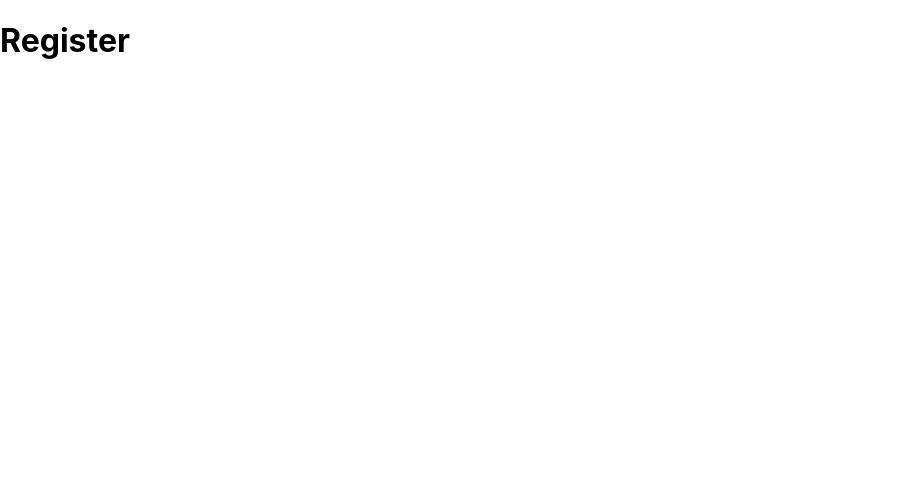
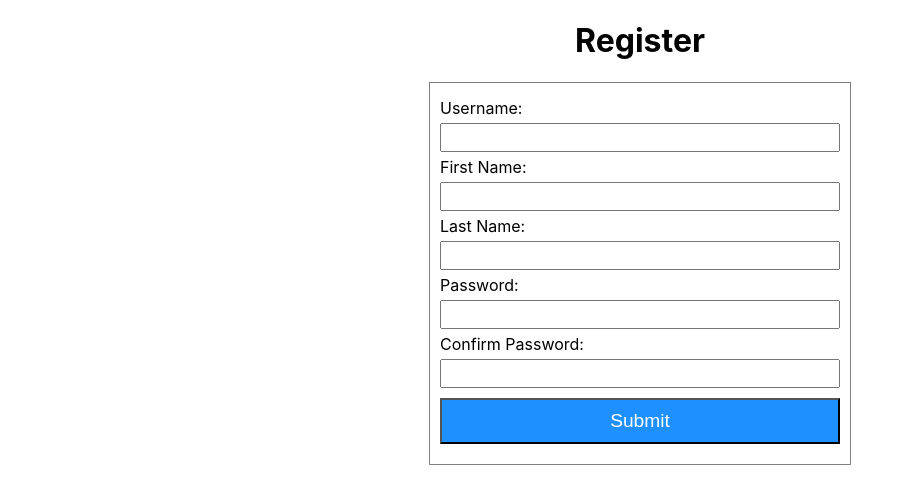
Before and after one commit to andersonhall/ecommerce-store, a React (Create React App) app in the folder frontend/: page /register in a window 1280 px wide. Shown: the top 504 px of the page, without its empty margins (0-912 px from the left). Built offline with nearby package versions, Linux system fonts and the light colour scheme.

Commit message:
implement register (not incl. login)

```diff
--- /dev/null
+++ b/frontend/src/pages/Register.css
@@ -0,0 +1,34 @@
+form {
+  border: 1px solid gray;
+  padding: 10px;
+  max-width: 400px;
+  margin: 0 auto;
+  display: flex;
+  flex-direction: column;
+}
+
+form label {
+  margin: 5px 0;
+}
+
+form input[type="text"],
+form input[type="password"] {
+  padding: 5px;
+}
+
+form input[type="submit"] {
+  background-color: rgb(30, 144, 255);
+  color: white;
+  padding: 10px;
+  margin: 10px 0;
+  font-size: 1.2rem;
+  cursor: pointer;
+}
+
+form input[type="submit"]:hover {
+  background-color: rgb(29, 125, 221);
+}
+
+h1 {
+  text-align: center;
+}
--- a/frontend/src/pages/Register.js
+++ b/frontend/src/pages/Register.js
@@ -1,5 +1,90 @@
+import "./Register.css";
+import { useState } from "react";
+
 const Register = () => {
-  return <h1>Register</h1>;
+  const [userName, setUsername] = useState("");
+  const [password1, setPassword1] = useState("");
+  const [password2, setPassword2] = useState("");
+  const [firstName, setFirstName] = useState("");
+  const [lastName, setLastName] = useState("");
+
+  const handleSubmit = async (e) => {
+    e.preventDefault();
+    if (password1 !== password2) {
+      console.log("passwords must match");
+      return;
+    }
+    const user = {
+      username: userName,
+      password: password1,
+      first_name: firstName,
+      last_name: lastName,
+    };
+    const url = "http://localhost:3000/register";
+    try {
+      await fetch(url, {
+        method: "POST",
+        headers: { "Content-Type": "application/json" },
+        body: JSON.stringify(user),
+      })
+        .then((res) => res.json())
+        .then((data) => {
+          console.log(data);
+        });
+    } catch (err) {
+      console.log(err);
+      return null;
+    }
+  };
+
+  return (
+    <>
+      <h1>Register</h1>
+      <form onSubmit={handleSubmit}>
+        <label htmlFor="username">Username:</label>
+        <input
+          required
+          type="text"
+          id="username"
+          name="username"
+          onChange={(e) => setUsername(e.target.value)}
+        />
+        <label htmlFor="firstName">First Name:</label>
+        <input
+          required
+          type="text"
+          id="firstName"
+          name="firstName"
+          onChange={(e) => setFirstName(e.target.value)}
+        />
+        <label htmlFor="lastName">Last Name:</label>
+        <input
+          required
+          type="text"
+          id="lastName"
+          name="lastName"
+          onChange={(e) => setLastName(e.target.value)}
+        />
+        <label htmlFor="password1">Password:</label>
+        <input
+          required
+          type="password"
+          id="password1"
+          name="password1"
+          onChange={(e) => setPassword1(e.target.value)}
+        />
+        <label htmlFor="password2">Confirm Password:</label>
+        <input
+          required
+          type="password"
+          id="password2"
+          name="password2"
+          onChange={(e) => setPassword2(e.target.value)}
+        />
+        <input type="submit" />
+      </form>
+    </>
+  );
 };
 
 export default Register;
--- a/package.json
+++ b/package.json
@@ -20,6 +20,7 @@
   "homepage": "https://github.com/andersonhall/ecommerce-store#readme",
   "dependencies": {
     "bcrypt": "^5.1.1",
+    "cors": "^2.8.5",
     "dotenv": "^16.4.7",
     "express": "^4.21.2",
     "express-session": "^1.18.1",
```
Also changed, not shown: 2 other files (tests, documents, lock files or other folders).
